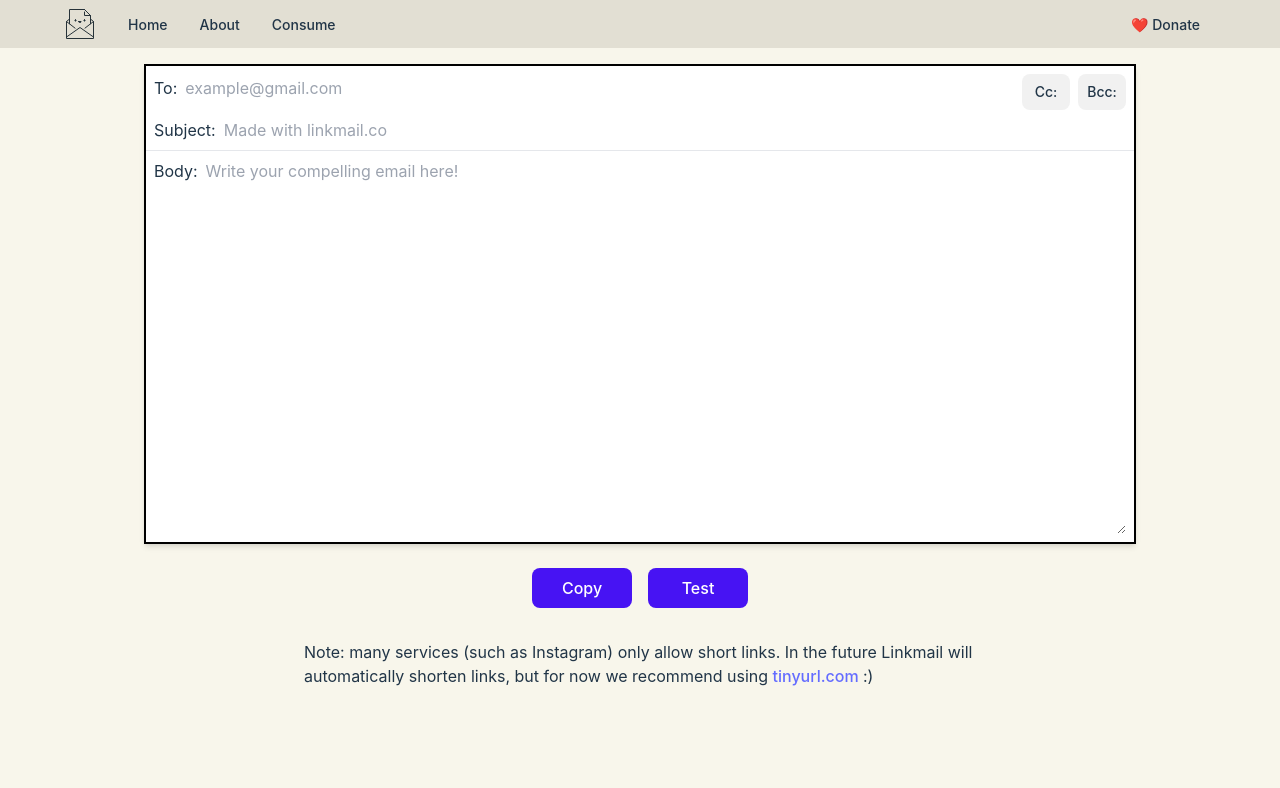
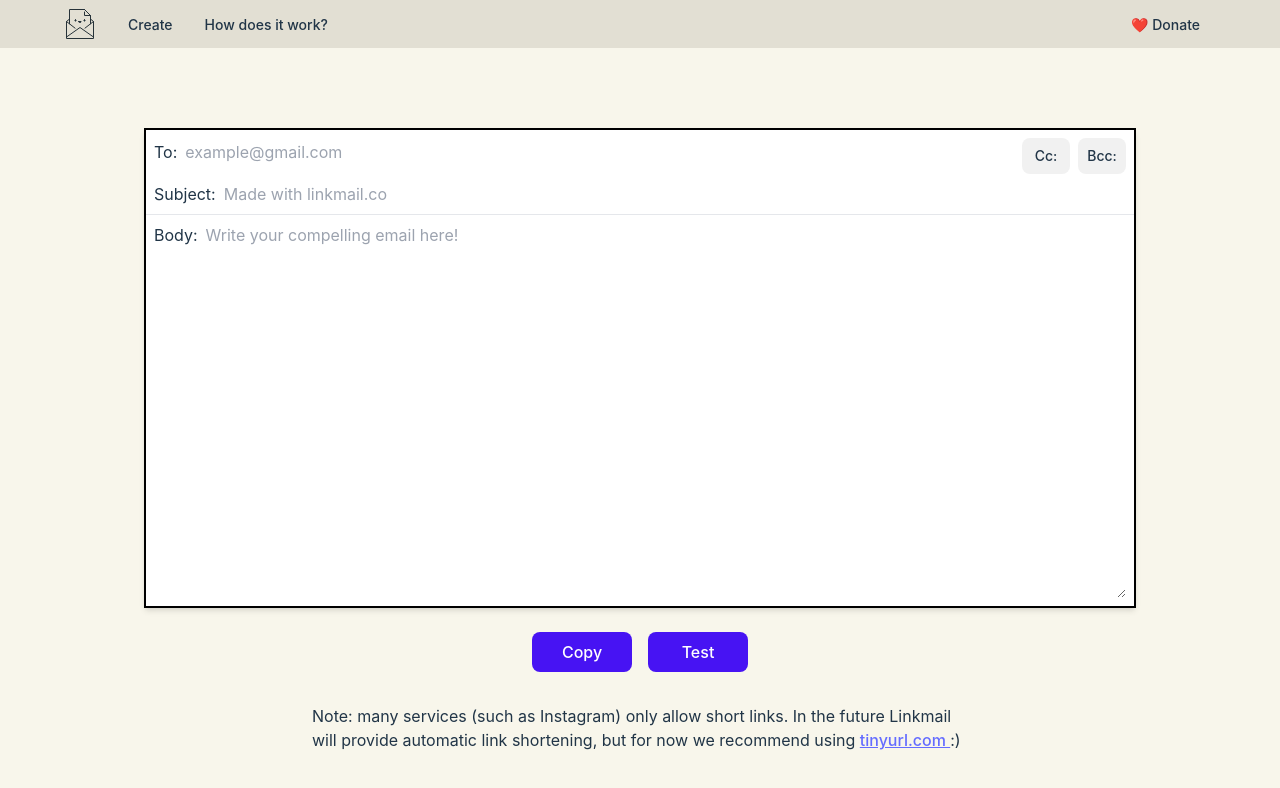
Before and after one commit to noalbalint/linkmail, a Vue app: page / in a window 1280 px wide. Shown: the top 788 px of the page. Built offline with nearby package versions, Linux system fonts and the light colour scheme.

Commit message:
fix height/background color

```diff
--- a/src/App.vue
+++ b/src/App.vue
@@ -1,5 +1,5 @@
 <template>
-  <div class="flex flex-col items-center">
+  <div class="flex h-full flex-col items-center">
     <NavBar />
     <router-view style="padding: 1rem;" />
   </div>
--- a/src/components/NavBar.vue
+++ b/src/components/NavBar.vue
@@ -12,15 +12,11 @@
       </NavButton>
       <NavButton
         to="/"
-        label="Home"
+        label="Create"
       />
       <NavButton
-        to="/about"
-        label="About"
-      />
-      <NavButton
-        to="/consume"
-        label="Consume"
+        to="/demo"
+        label="How does it work?"
       />
     </div>
     <NavButton
--- a/src/pages/Create.vue
+++ b/src/pages/Create.vue
@@ -1,7 +1,7 @@
 <template>
-  <div class="max-w-5xl w-full flex flex-col items-center">
+  <div class="max-w-5xl pt-12 w-full flex flex-col items-center">
     <DraftEmail
-      class="mb-6"
+      class="my-6 lg:mt-16"
       v-model="mailtoLink"
     />
 
@@ -27,9 +27,12 @@
     </div>
 
 
-    <span class="pt-8 pb-1 max-w-2xl">
+    <span class="pt-8 pb-1 px-2 max-w-2xl">
       Note: many services (such as Instagram) only allow short links. In the future Linkmail will
-      automatically shorten links, but for now we recommend using <a href="tinyurl.com/app"> tinyurl.com </a> :)
+      provide automatic link shortening, but for now we recommend using <a
+        href="tinyurl.com/app"
+        class="underline"
+      > tinyurl.com </a> :)
     </span>
   </div>
 </template>
--- a/src/style.css
+++ b/src/style.css
@@ -62,12 +62,15 @@ button:focus-visible {
   padding: 2em;
 }
 
+/* Important global styles */
+
 #app {
-  display: flex;
   justify-content: center;
-  width: 100%;
-  height: 100vh;
   width: 100vw;
+  min-height: 100vh;
+}
+
+body {
   background-color: #dfd7a83a;
 }
 
```
Also changed, not shown: src/tailwind.css.
